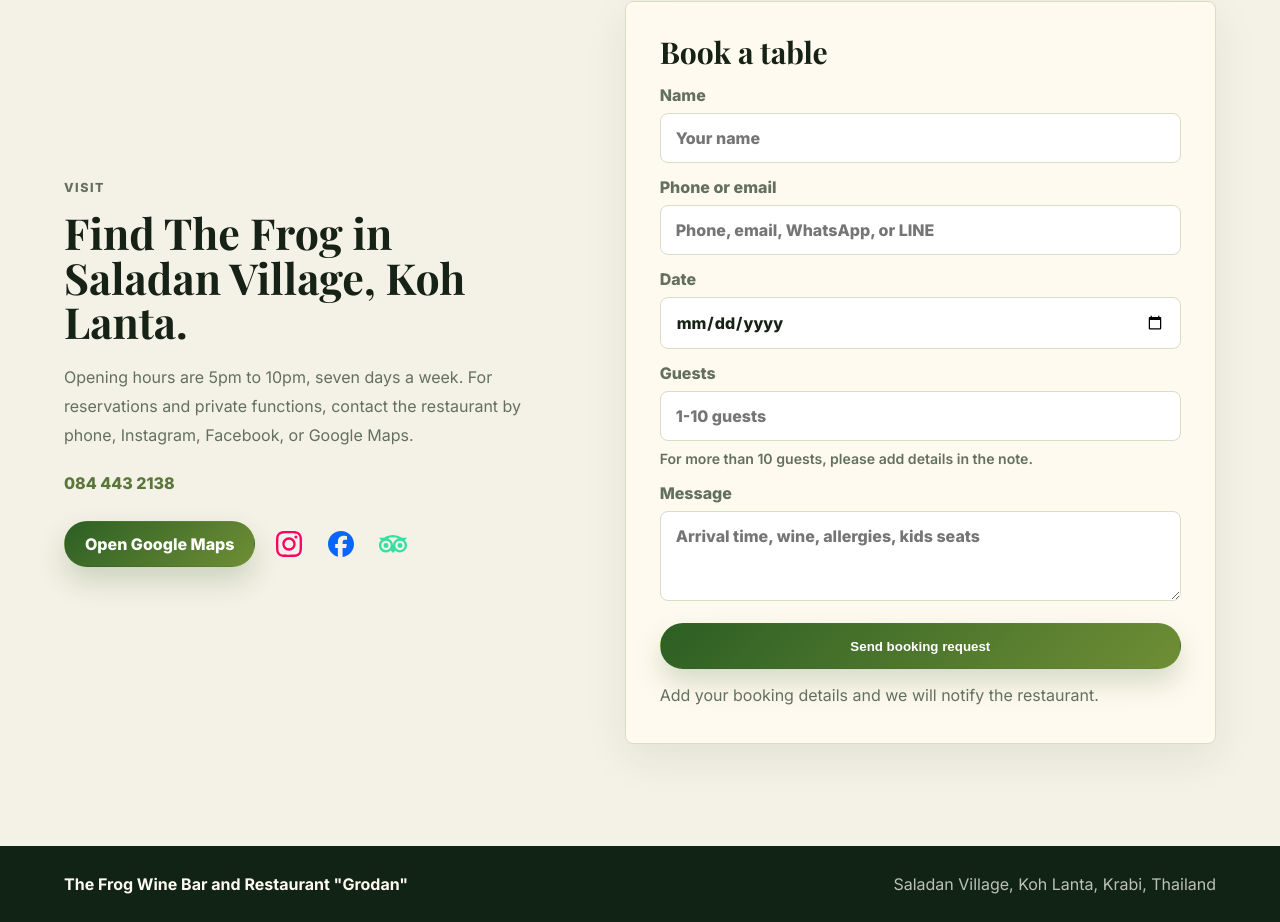
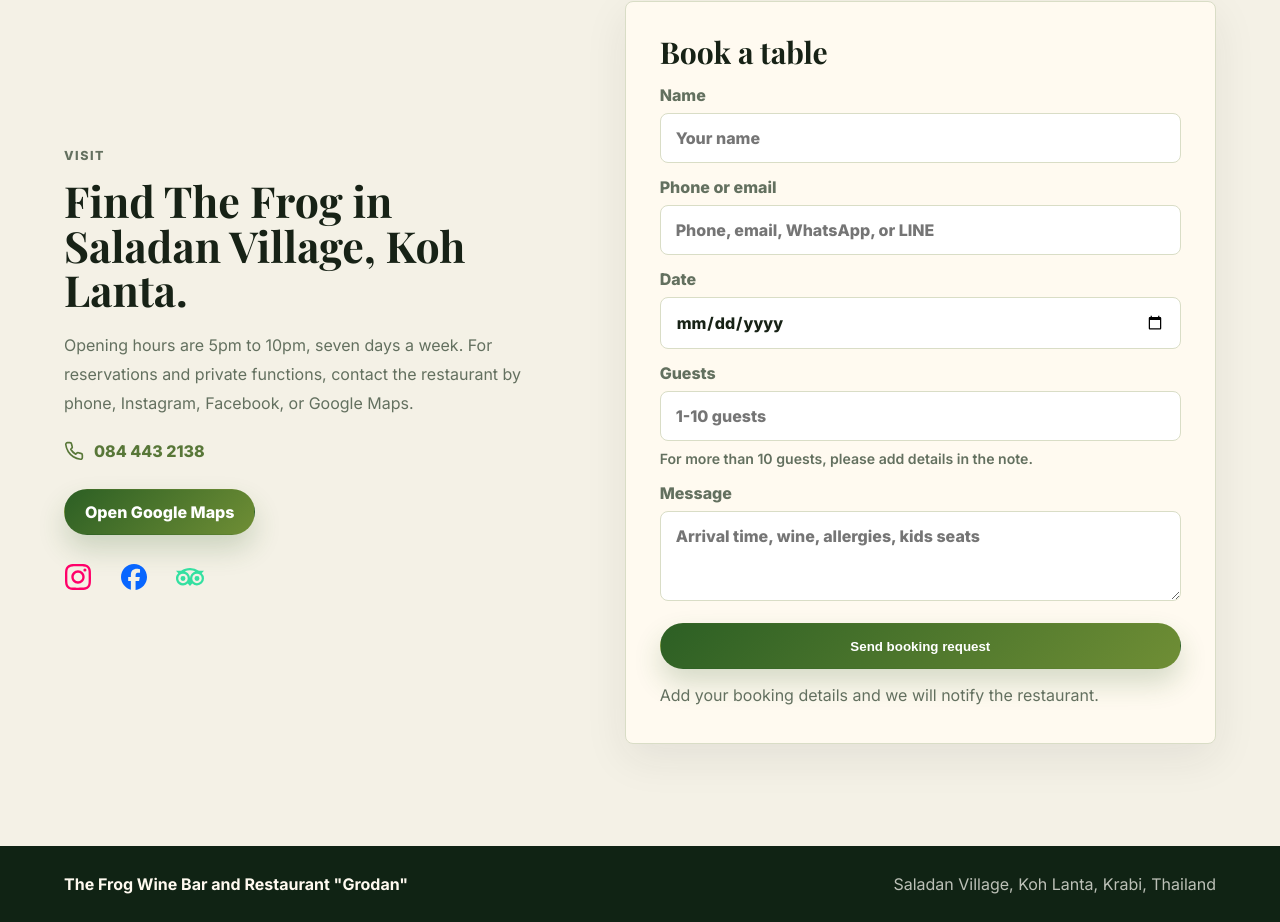
Before and after one commit to thefroglanta/thefroglanta.github.io, a plain HTML site: page index.html in a window 1280 px wide. Shown: the part 7390-8312 px from the top of the page. Drawn offline with nearby package versions, Linux system fonts and the light colour scheme.

Commit message:
Add files via upload

```diff
--- a/index.html
+++ b/index.html
@@ -276,7 +276,7 @@
             contact the restaurant by phone, Instagram, Facebook, or Google Maps.
           </p>
           <div class="contact-list">
-            <a href="tel:+66844432138">084 443 2138</a>
+            <a href="tel:+66844432138"><span class="phone-icon" aria-hidden="true"></span>084 443 2138</a>
           </div>
           <div class="visit-actions">
             <a class="primary-button" href="https://share.google/emxiLHg7dzdi3Chhr" target="_blank" rel="noreferrer">Open Google Maps</a>
--- a/styles.css
+++ b/styles.css
@@ -277,10 +277,17 @@ h2 {
   margin-top: 28px;
 }
 
+.visit-actions {
+  flex-direction: column;
+  align-items: flex-start;
+  gap: 20px;
+}
+
 .social-links {
   display: flex;
   align-items: center;
-  gap: 8px;
+  gap: 12px;
+  margin-left: -8px;
 }
 
 .social-link {
@@ -712,8 +719,21 @@ h2 {
 }
 
 .contact-list a {
+  display: inline-flex;
+  align-items: center;
+  gap: 10px;
+  width: fit-content;
   color: var(--leaf);
   font-weight: 800;
+}
+
+.phone-icon {
+  width: 20px;
+  height: 20px;
+  flex: 0 0 20px;
+  background-color: currentColor;
+  -webkit-mask: url("assets/phone.svg") center / contain no-repeat;
+  mask: url("assets/phone.svg") center / contain no-repeat;
 }
 
 .booking-card h2 {
```
Also changed, not shown: assets/phone.svg (added).
